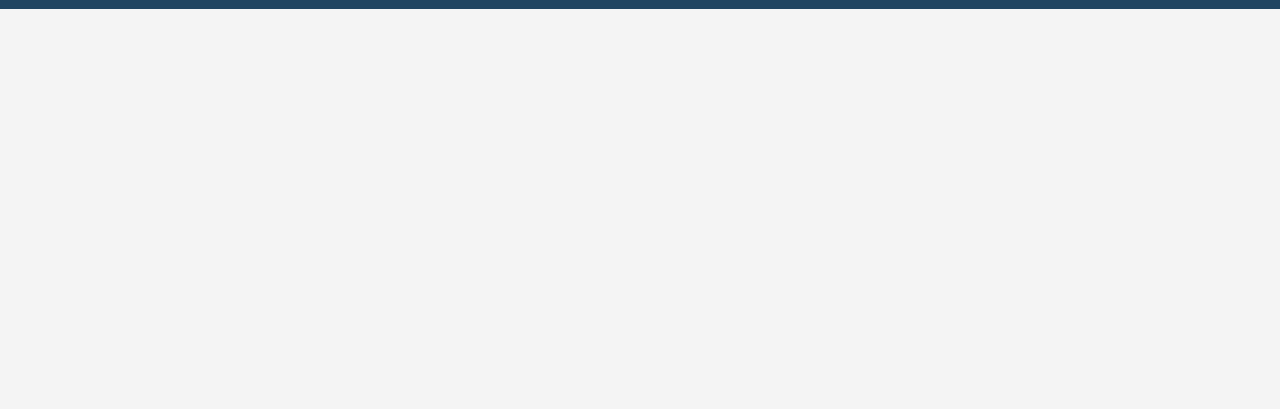
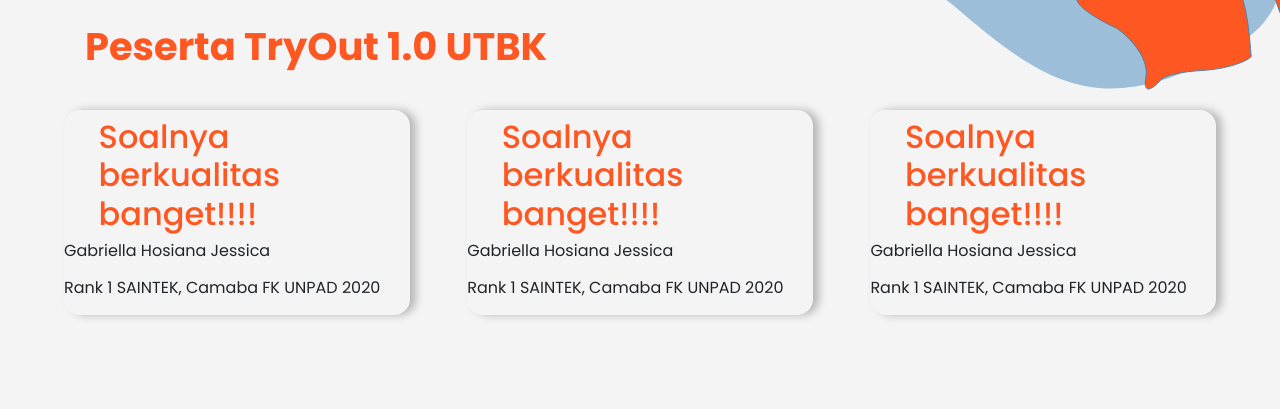
Before and after one commit to danivideda/gamifythink-frontend-prj, a plain HTML site: page index.html in a window 1280 px wide. Shown: the part 2391-2800 px from the top of the page. Before the commit the page ends 2400 px from the top, so only its background shows below. Drawn offline with nearby package versions, Linux system fonts and the light colour scheme.

Commit message:
section#testimoni WIP

```diff
--- a/css/main.css
+++ b/css/main.css
@@ -96,7 +96,7 @@ nav {
 
 #main-heading {
   position: relative;
-  height: 700px;
+  height: 768px;
   background: linear-gradient(307.25deg, #1C537C 13.48%, #91D0FF 119.98%);
   overflow: hidden; }
   #main-heading #game {
@@ -119,7 +119,7 @@ nav {
 
 #about {
   position: relative;
-  min-height: 100vh;
+  min-height: 768px;
   overflow: hidden; }
   #about #flower {
     position: absolute;
@@ -164,7 +164,7 @@ nav {
 
 #visi-misi {
   position: relative;
-  height: 100vh;
+  min-height: 768px;
   overflow: hidden;
   background: linear-gradient(307.25deg, #1C537C 13.48%, #91D0FF 119.98%); }
   #visi-misi #visi-flower {
@@ -201,6 +201,35 @@ nav {
   #visi-misi .lead-heading {
     color: var(--redish-light);
     font-size: 2rem; }
+
+#testimoni {
+  position: relative;
+  min-height: 700px;
+  overflow: hidden; }
+  #testimoni #testi-flower {
+    position: absolute;
+    right: 0;
+    top: -5px;
+    z-index: -1; }
+  #testimoni .lead-heading {
+    color: #FE5722;
+    font-size: 2.4rem;
+    margin-bottom: 1.5rem;
+    margin-top: 10%; }
+  #testimoni .cards {
+    display: grid;
+    width: 100%;
+    grid-template-columns: repeat(3, auto);
+    column-gap: 5%;
+    padding: 1rem 5%; }
+    #testimoni .cards .card-item {
+      border-radius: 1rem;
+      box-shadow: 6px 0px 8px rgba(0, 0, 0, 0.25); }
+      #testimoni .cards .card-item .testimonial {
+        width: 80%;
+        margin: 0.5rem auto;
+        color: #FE5722;
+        font-size: 2rem; }
 
 footer {
   display: block;
--- a/index.html
+++ b/index.html
@@ -8,9 +8,11 @@
 
     <!-- Bootstrap CSS -->
     <link rel="stylesheet" href="https://stackpath.bootstrapcdn.com/bootstrap/4.3.1/css/bootstrap.min.css" integrity="sha384-ggOyR0iXCbMQv3Xipma34MD+dH/1fQ784/j6cY/iJTQUOhcWr7x9JvoRxT2MZw1T" crossorigin="anonymous">
+    <link rel="shortcut icon" href="favicon.ico" type="image/icon">
 
     <!-- Custom CSS -->
     <link rel="stylesheet" href="css/main.css">
+
   </head>
   <body>
 
@@ -20,10 +22,10 @@
         <div class="container" id="nav-content">
           <img src="img/landing-page/gamifythink-logo.svg" alt="" id="brand">
           <ul>
-            <li><a href="#" class="current items">Tentang Kami</a></li>
-            <li><a href="#" class="items">Visi & Misi</a></li>
-            <li><a href="#" class="items">Testimoni</a></li>
-            <li><a href="#" class="items">Kontak</a></li>
+            <li><a href="#about" class="current items">Tentang Kami</a></li>
+            <li><a href="#visi-misi" class="items">Visi & Misi</a></li>
+            <li><a href="#testimoni" class="items">Testimoni</a></li>
+            <li><a href="#kontak" class="items">Kontak</a></li>
           </ul>
           <a href="#" class="btn" id="btn-login">Masuk</a>
         </div>
@@ -92,6 +94,36 @@
       </div>
     </section>
 
+    <section id="testimoni">
+      <img src="img/landing-page/testimoni-flower.svg" alt="flower" id="testi-flower">
+      <div class="container">
+        <h1 class="lead-heading">Peserta TryOut 1.0 UTBK</h1>
+      </div>
+      <div class="cards">
+        <div class="card-item">
+          <h1 class="testimonial">Soalnya berkualitas banget!!!!</h1>
+          <div class="footer">
+            <p class="name">Gabriella Hosiana Jessica</p>
+            <p class="details">Rank 1 SAINTEK, Camaba FK UNPAD 2020</p>
+          </div>
+        </div>
+        <div class="card-item">
+          <h1 class="testimonial">Soalnya berkualitas banget!!!!</h1>
+          <div class="footer">
+            <p class="name">Gabriella Hosiana Jessica</p>
+            <p class="details">Rank 1 SAINTEK, Camaba FK UNPAD 2020</p>
+          </div>
+        </div>
+        <div class="card-item">
+          <h1 class="testimonial">Soalnya berkualitas banget!!!!</h1>
+          <div class="footer">
+            <p class="name">Gabriella Hosiana Jessica</p>
+            <p class="details">Rank 1 SAINTEK, Camaba FK UNPAD 2020</p>
+          </div>
+        </div>
+      </div>
+    </section>
+
     <footer>
       <div class="container">
         <div class="content">
@@ -100,11 +132,11 @@
       </div>
     </footer>
 
-    <!-- Optional JavaScript -->
-    <script src="js/main.js"></script>
     <!-- jQuery first, then Popper.js, then Bootstrap JS -->
     <script src="https://code.jquery.com/jquery-3.3.1.slim.min.js" integrity="sha384-q8i/X+965DzO0rT7abK41JStQIAqVgRVzpbzo5smXKp4YfRvH+8abtTE1Pi6jizo" crossorigin="anonymous"></script>
     <script src="https://cdnjs.cloudflare.com/ajax/libs/popper.js/1.14.7/umd/popper.min.js" integrity="sha384-UO2eT0CpHqdSJQ6hJty5KVphtPhzWj9WO1clHTMGa3JDZwrnQq4sF86dIHNDz0W1" crossorigin="anonymous"></script>
     <script src="https://stackpath.bootstrapcdn.com/bootstrap/4.3.1/js/bootstrap.min.js" integrity="sha384-JjSmVgyd0p3pXB1rRibZUAYoIIy6OrQ6VrjIEaFf/nJGzIxFDsf4x0xIM+B07jRM" crossorigin="anonymous"></script>
+    <!-- Optional JavaScript -->
+    <script src="js/main.js"></script>
   </body>
 </html>
--- a/js/main.js
+++ b/js/main.js
@@ -3,6 +3,7 @@
 //   $(this).tab('show');
 // });
 
+// Nav scrolling shrink animation on scroll-----------start
 window.addEventListener('scroll', function () {
   let header = document.querySelector('nav');
   // let items = document.querySelectorAll('.items')
@@ -10,9 +11,9 @@ window.addEventListener('scroll', function () {
   header.classList.toggle('nav-scrolling-active', windowPosition);
   // items.classList.toggle('items-scrolling-active', windowPosition);
 });
+// ----------------------------------------------------end
 
-//login and regist js
-
+//login and regist js----------------------------------start
 const inputs = document.querySelectorAll(".input");
 
 
@@ -33,3 +34,4 @@ inputs.forEach(input => {
 	input.addEventListener("focus", addcl);
 	input.addEventListener("blur", remcl);
 });
+// ------------------------------------------------end
```
Also changed, not shown: favicon.ico (added), img/landing-page/testimoni-flower.svg (added), 1 other file.
